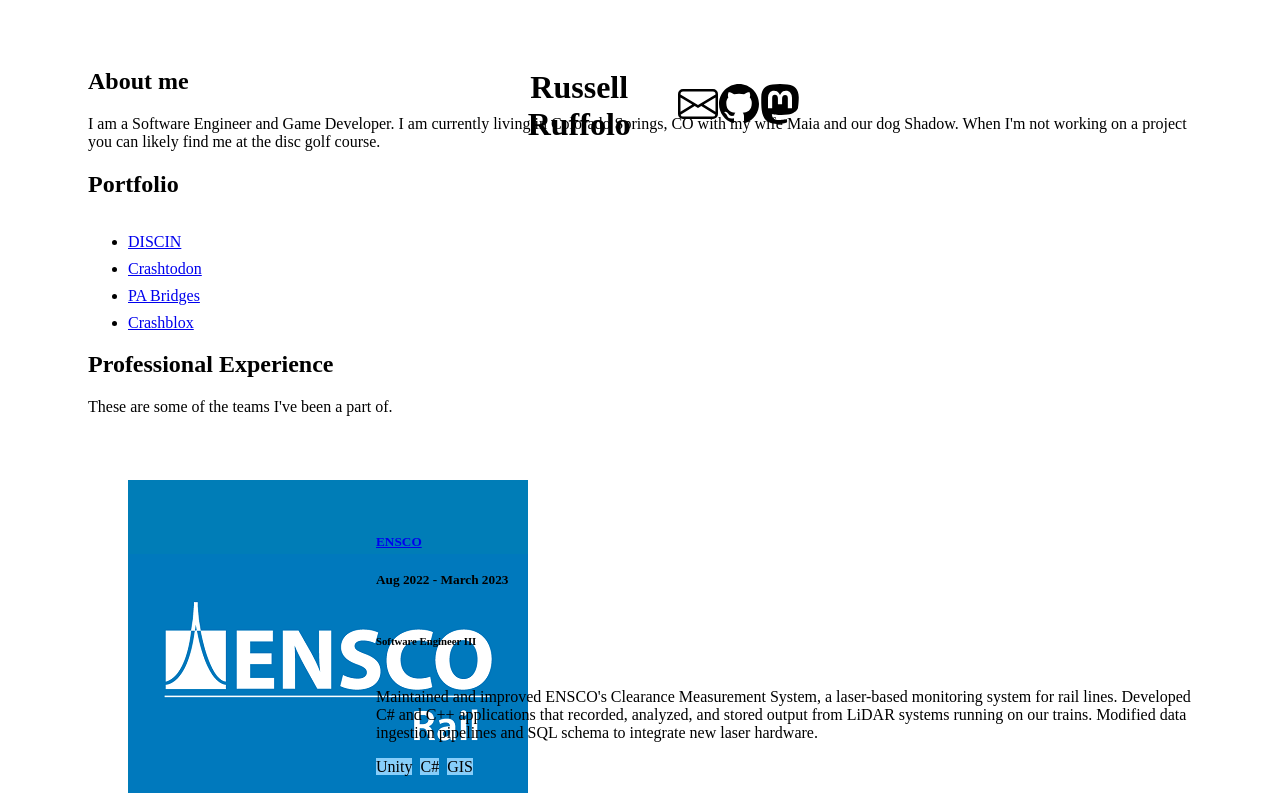
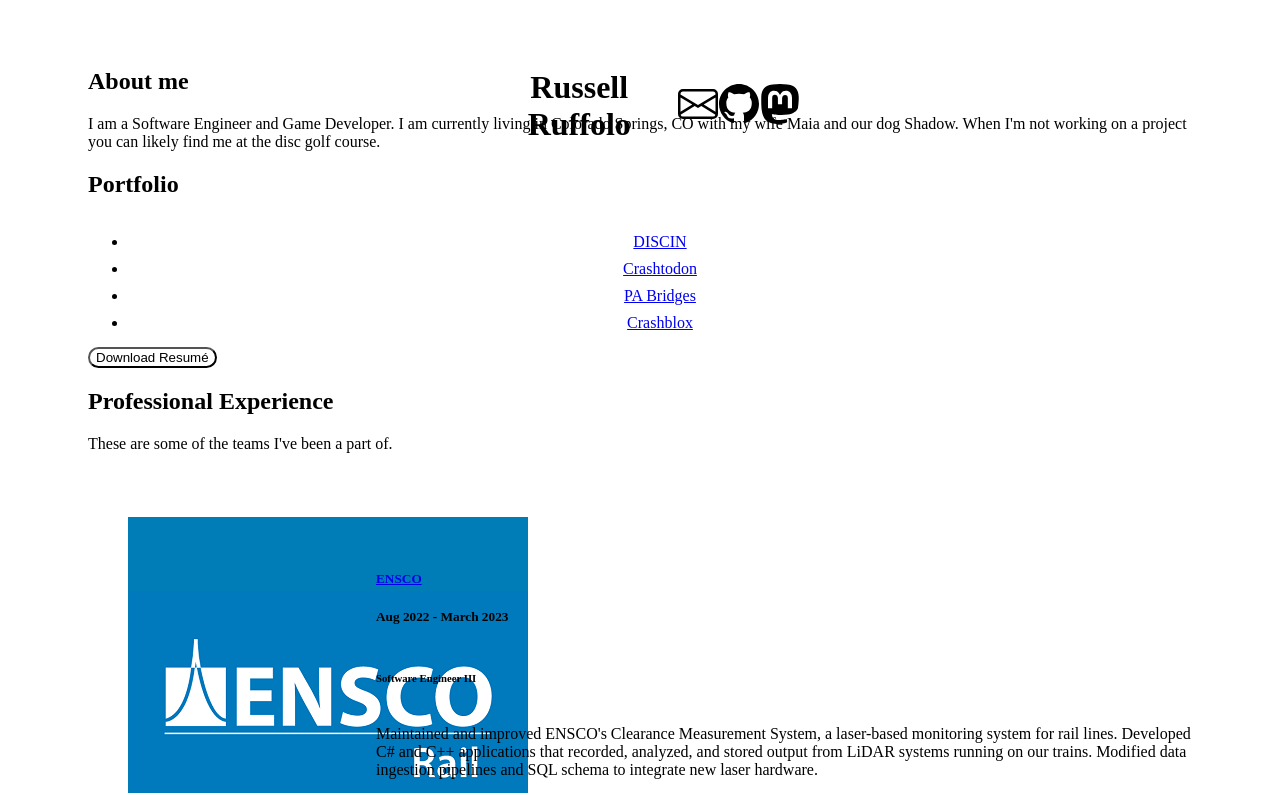
Before and after one commit to RussellRuffolo/PortfolioWebsite, a Next.js app: page / in a window 1280 px wide. Shown: the top 793 px of the page. Built offline with nearby package versions, Linux system fonts and the light colour scheme.

Commit message:
Fixed escape characters, added resume download

```diff
--- a/pages/index.jsx
+++ b/pages/index.jsx
@@ -29,9 +29,9 @@ const IndexPage = () => {
   const toggleFeaturedExperience = (idx) => {
     setCurrBlockIdx(idx);
     gsap.from(featuredExperience.current, {
-      x: 100,
+      x: 50,
       ease: "elastic",
-      duration: 2,
+      duration: 2.4,
     });
   };
 
@@ -62,6 +62,9 @@ const IndexPage = () => {
                 <a href="/portfolio/crashblox">Crashblox</a>
               </li>
             </ul>
+            <a href="/RussellRuffoloResume.pdf" download>
+              <button className={utilStyles.downloadButton}>Download Resumé</button>
+            </a>
           </div>
         </Section>
         <Section title="Professional Experience" className="section-3">
--- a/pages/portfolio/crashtodon.js
+++ b/pages/portfolio/crashtodon.js
@@ -23,7 +23,7 @@ export default function ProjectPage() {
             </div>
             <h4><a target="_blank" href="https://crashtodon.net/">→ Website</a></h4>
             <br/>
-            <p>Crashtodon is an instance of the open source social network Mastodon. I have been hosting Crashtodon on a Digital Ocean server since March of 2022, and it sees daily traffic from my friends and family. Mastodon\'s tech stack is Ruby, Node.js, PostreSQL and Redis. I built Crashtodon from source and succesfully federated it with the global Mastodon network.</p>
+            <p>Crashtodon is an instance of the open source social network Mastodon. I have been hosting Crashtodon on a Digital Ocean server since March of 2022, and it sees daily traffic from my friends and family. Mastodon's tech stack is Ruby, Node.js, PostreSQL and Redis. I built Crashtodon from source and succesfully federated it with the global Mastodon network.</p>
           </div>
           <div className={utilStyles.center} style={{width: '50%'}}>
                 <Image alt="Mastodon Art" src="/mastodon.jpg" width={300} height={200} layout="responsive" objectFit="contain"/>
--- a/pages/portfolio/pabridges.js
+++ b/pages/portfolio/pabridges.js
@@ -24,7 +24,7 @@ export default function ProjectPage() {
             <h4><a target="_blank" href="https://pabridges.net">→ Website</a></h4>
             <h4><a target="_blank" href="https://github.com/RussellRuffolo/pabridges">→ Code</a></h4>
             <br/>
-            <p>PA Bridges is a geospatial visualization made using Federal Highway Administration bridge data. This project was a hackathon-style exercise in building a full-stack application in one day. To achieve this I first implemented a simple API using Node.js and SQLite. I then used combined this with Mapbox\'s public API for a web maps and markers to place the bridges on the map.</p>
+            <p>PA Bridges is a geospatial visualization made using Federal Highway Administration bridge data. This project was a hackathon-style exercise in building a full-stack application in one day. To achieve this I first implemented a simple API using Node.js and SQLite. I then used combined this with Mapbox's public API for a web maps and markers to place the bridges on the map.</p>
           </div>
           <div className={utilStyles.center} style={{width: '50%'}}>
                 <Image alt="PA Bridges screenshot" src="/pabridges.png" width={300} height={200} layout="responsive" objectFit="contain"/>
--- a/style/index.css
+++ b/style/index.css
@@ -20,6 +20,8 @@ section {
 
   height: 100vh;
   width: 100%;
+
+  text-align: center;
 }
 
 .nav-title{
--- a/style/utils.module.css
+++ b/style/utils.module.css
@@ -18,6 +18,16 @@
 
   .project {
     margin: 0 0 0.7rem;
+    text-align: center;
+  }
+
+  .downloadButton{
+    background-color: white;
+    border-radius: 12px;
+  }
+
+  .downloadButton:hover{
+scale: 1.1;
   }
 
   .blog {
```
Also changed, not shown: 1 other file (tests, documents, lock files or other folders).
